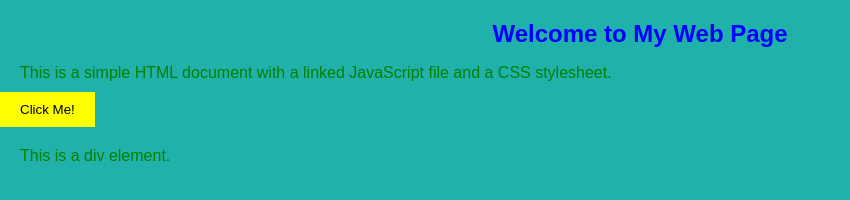
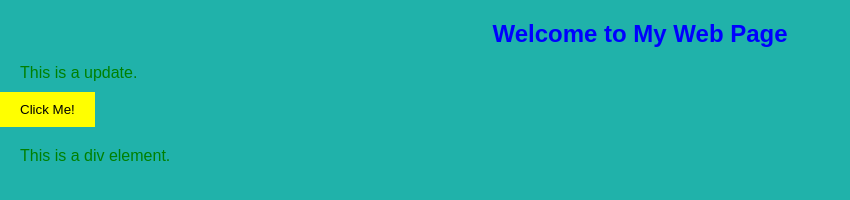
Before and after one commit to MohamedMourad-1/MyProject, a plain HTML site: page index.html in a window 1280 px wide. Shown: the whole page, without its empty margins (0-850 px from the left). Drawn offline with Linux system fonts and the light colour scheme.

Commit message:
edit in html file

```diff
--- a/index.html
+++ b/index.html
@@ -7,7 +7,7 @@
 </head>
 <body>
     <h1>Welcome to My Web Page</h1>
-    <p>This is a simple HTML document with a linked JavaScript file and a CSS stylesheet.</p>
+    <p>This is a update.</p>
     <button id="myButton">Click Me!</button>
     <div id="myDiv">This is a div element.</div>
     <script src="app.js"></script>
```
